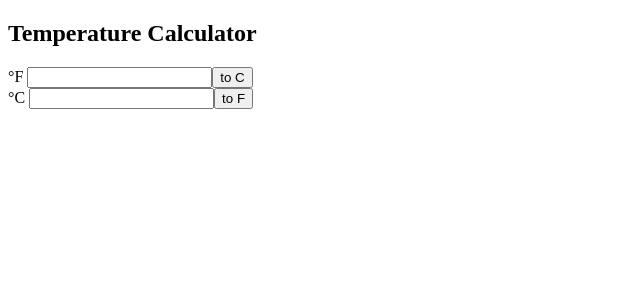
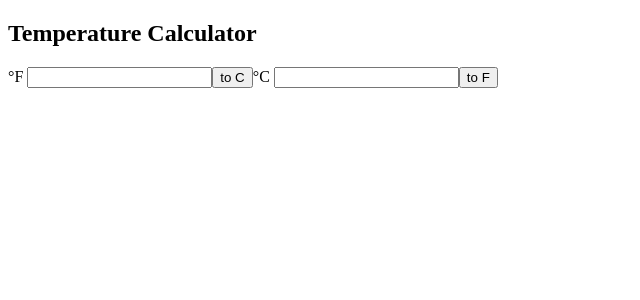
Before and after one commit to Sunsonni/temperature-converter, an Angular app: page / in a window 1280 px wide. Shown: the top 300 px of the page, without its empty margins (0-640 px from the left). Built offline with nearby package versions, Linux system fonts and the light colour scheme.

Commit message:
I know it's ugly

```diff
--- a/src/app/input-form/input-form.component.html
+++ b/src/app/input-form/input-form.component.html
@@ -1,11 +1,9 @@
 <h2>Temperature Calculator</h2>
-<form [formGroup]="f">
+<form [formGroup]="form">
   <label>°F </label>
-    <input type="number" formControlName="fahrenheit">
-    <button (click)="fromFtoC(f.controls.fahrenheit.value ?? 0)">to C</button>
+    <input type="text" formControlName="fahrenheit">
+    <button (click)="fromFtoC(form.controls.fahrenheit.value ?? '0')">to C</button>
+  <label>°C </label>
+  <input type="text" formControlName="celsius"/>
+  <button (click)="fromCtoF(form.controls.celsius.value ?? '0')">to F</button>
 </form>
-<form [formGroup]="c">
-  <label>°C </label>
-  <input type="number" step="0.1" formControlName="celsius"/>
-  <button (click)="fromCtoF(c.controls.celsius.value ?? 0)">to F</button>
-</form>
--- a/src/app/input-form/input-form.component.ts
+++ b/src/app/input-form/input-form.component.ts
@@ -8,12 +8,9 @@ import { FormGroup, FormControl, ReactiveFormsModule } from '@angular/forms';
   imports: [ReactiveFormsModule]
 })
 export class InputFormComponent implements OnInit {
-  f = new FormGroup({
-    fahrenheit: new FormControl<number|null>(null),
-  })
-
-  c = new FormGroup({
-    celsius: new FormControl<number | null>(null),
+  form = new FormGroup({
+    fahrenheit: new FormControl<string | null>(null),
+    celsius: new FormControl<string | null>(null)
   })
 
 
@@ -22,14 +19,19 @@ export class InputFormComponent implements OnInit {
 
   ngOnInit() {}
 
-  public fromFtoC(fahrenheit: number) {
-    let num = ((fahrenheit - 32) * 5/9).toFixed(1);
-    this.c.controls.celsius.setValue(Number(num));
+  public fromFtoC(fahrenheit: string) {
+    let num = ((Number(fahrenheit) - 32) * 5/9).toFixed(1);
+    this.form.controls.celsius.setValue(num);
+    console.log(this.form.controls.celsius.value);
+    this.form.controls.fahrenheit.setValue(fahrenheit);
   }
 
-  public fromCtoF(celsius: number) {
-    let num = Math.round((celsius * 9/5) + 32);
-    this.f.controls.fahrenheit.setValue(num);
+  public fromCtoF(celsius: string) {
+
+    let num = Math.round((Number(celsius) * 9/5) + 32);
+    this.form.controls.fahrenheit.setValue(num.toString());
+    let cel = parseFloat(celsius).toFixed(1);
+    this.form.controls.celsius.setValue(cel);
   }
 
 }
```
